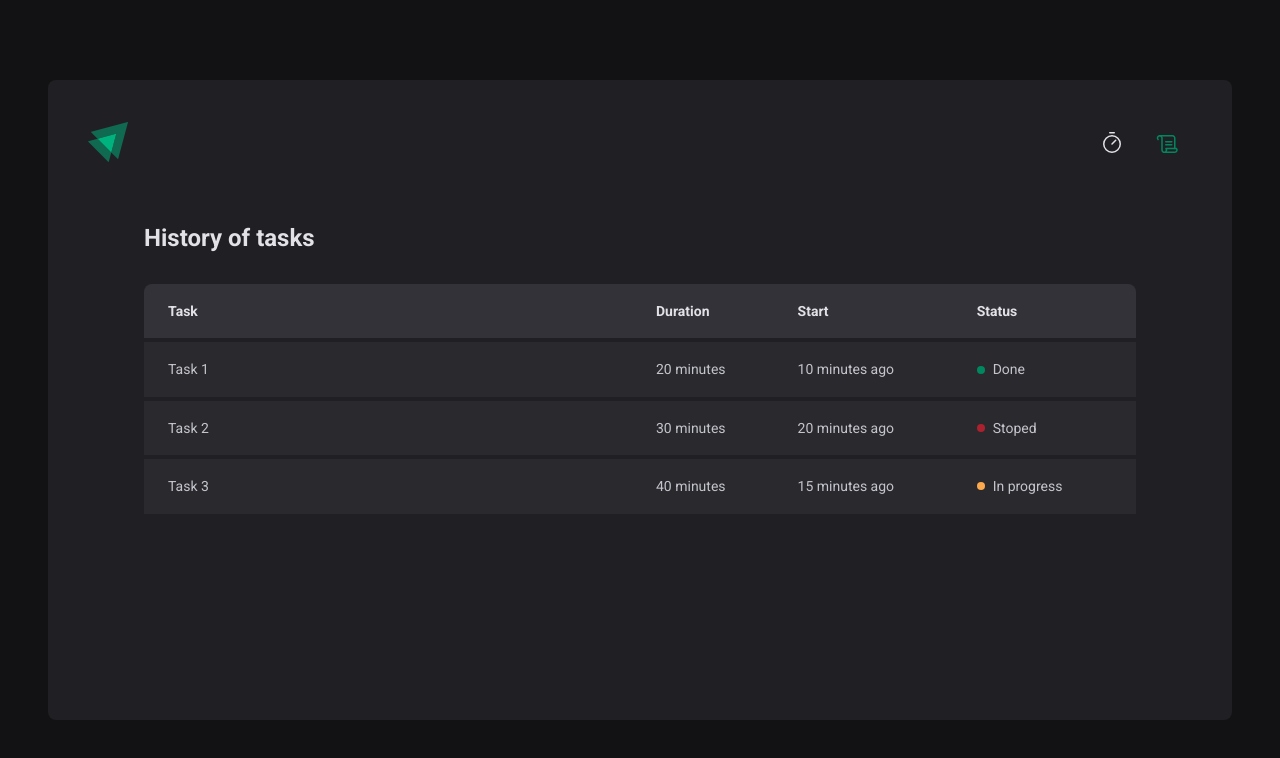
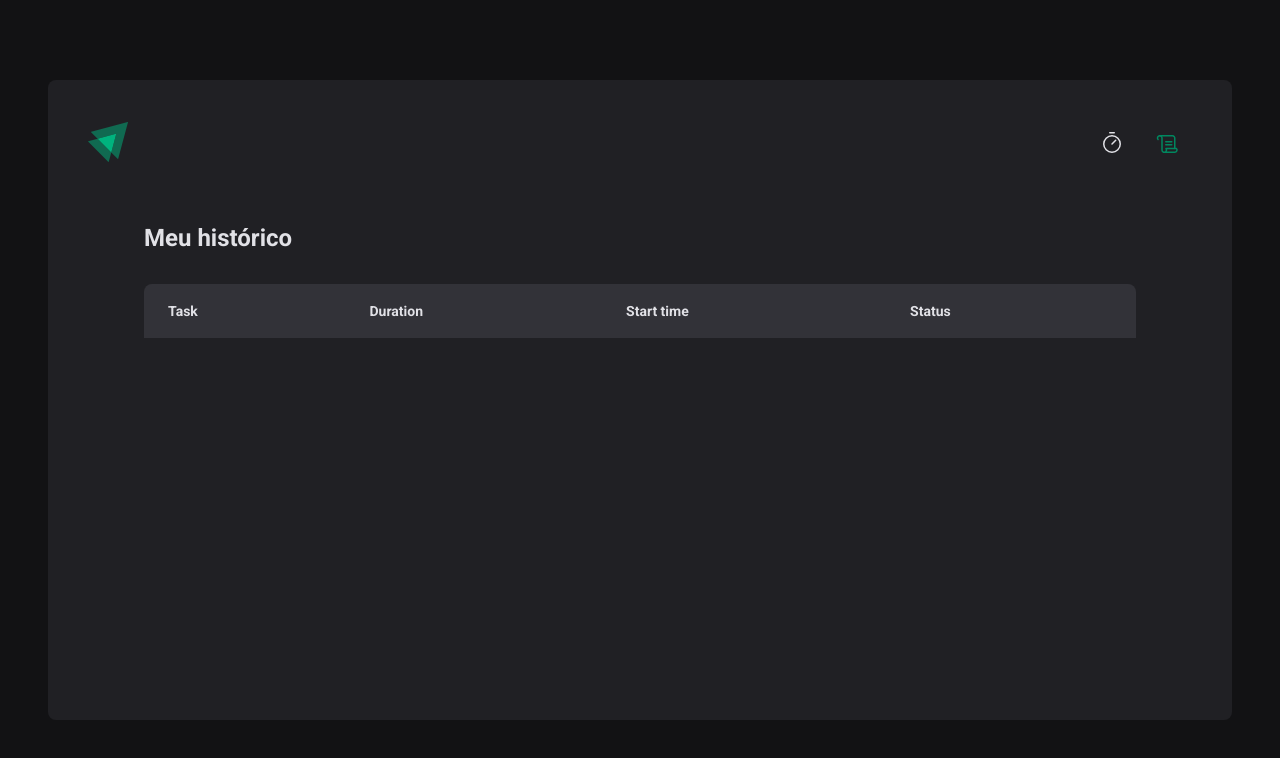
Before and after one commit to laizeferraz/TaskTimer, a React (Vite) app: page /history in a window 1280 px wide. Shown: the top 758 px of the page. Built offline with nearby package versions, Linux system fonts and the light colour scheme; the HTML template or start-up script is replaced by a standard one.

Commit message:
add context

```diff
--- a/src/App.tsx
+++ b/src/App.tsx
@@ -4,12 +4,15 @@ import { ThemeProvider } from 'styled-components'
 import { GlobalStyle } from './styles/global'
 import { defaultTheme } from './styles/themes/default'
 import { Router } from './Router'
+import { CyclesContextProvider } from './contexts/CycleContext'
 
 function App() {
   return (
     <ThemeProvider theme={defaultTheme}>
       <BrowserRouter>
-        <Router />
+        <CyclesContextProvider>
+          <Router />
+        </CyclesContextProvider>
       </BrowserRouter>
       <GlobalStyle />
     </ThemeProvider>
--- a/src/pages/History/index.tsx
+++ b/src/pages/History/index.tsx
@@ -1,9 +1,14 @@
+import { useContext } from 'react'
+import { formatDistanceToNow } from 'date-fns'
 import { HistoryContainer, HistoryList, Status } from './styles'
+import { CyclesContext } from '../../contexts/CycleContext'
 
 export function History() {
+  const { cycles } = useContext(CyclesContext)
+
   return (
     <HistoryContainer>
-      <h1>History of tasks</h1>
+      <h1>Meu histórico</h1>
 
       <HistoryList>
         <table>
@@ -11,35 +16,43 @@ export function History() {
             <tr>
               <th>Task</th>
               <th>Duration</th>
-              <th>Start</th>
+              <th>Start time</th>
               <th>Status</th>
             </tr>
           </thead>
           <tbody>
-            <tr>
-              <td>Task 1</td>
-              <td>20 minutes</td>
-              <td>10 minutes ago</td>
-              <td>
-                <Status statusColor="green">Done</Status>
-              </td>
-            </tr>
-            <tr>
-              <td>Task 2</td>
-              <td>30 minutes</td>
-              <td>20 minutes ago</td>
-              <td>
-                <Status statusColor="red">Stoped</Status>
-              </td>
-            </tr>
-            <tr>
-              <td>Task 3</td>
-              <td>40 minutes</td>
-              <td>15 minutes ago</td>
-              <td>
-                <Status statusColor="yellow">In progress</Status>
-              </td>
-            </tr>
+            {cycles.map((cycle) => {
+              return (
+                <tr key={cycle.id}>
+                  <td>{cycle.task}</td>
+                  <td>{cycle.minutesAmount} minutes</td>
+                  <td>
+                    {formatDistanceToNow(new Date(cycle.startDate), {
+                      addSuffix: true,
+                    })}
+                  </td>
+                  <td>
+                    {cycle.finishedDate && (
+                      <Status as="span" statusColor="green">
+                        Finished
+                      </Status>
+                    )}
+
+                    {cycle.interruptedDate && (
+                      <Status as="span" statusColor="red">
+                        Stoped
+                      </Status>
+                    )}
+
+                    {!cycle.finishedDate && !cycle.interruptedDate && (
+                      <Status as="span" statusColor="yellow">
+                        In progress
+                      </Status>
+                    )}
+                  </td>
+                </tr>
+              )
+            })}
           </tbody>
         </table>
       </HistoryList>
--- a/src/pages/Home/components/Countdown/index.tsx
+++ b/src/pages/Home/components/Countdown/index.tsx
@@ -1,12 +1,72 @@
+import { differenceInSeconds } from 'date-fns'
+import { useContext, useEffect } from 'react'
 import { CountdownContainer, Separator } from './styles'
-export function Countsdown() {
+import { CyclesContext } from '../../../../contexts/CycleContext'
+
+export function Countdown() {
+  const {
+    activeCycle,
+    activeCycleId,
+    markCurrentCycleAsFinished,
+    amountSecondsPassed,
+    setSecondsPassed,
+  } = useContext(CyclesContext)
+
+  const totalSeconds = activeCycle ? activeCycle.minutesAmount * 60 : 0
+
+  useEffect(() => {
+    let interval: number
+
+    if (activeCycle) {
+      interval = setInterval(() => {
+        const secondsDifference = differenceInSeconds(
+          new Date(),
+          new Date(activeCycle.startDate),
+        )
+
+        if (secondsDifference >= totalSeconds) {
+          markCurrentCycleAsFinished()
+
+          setSecondsPassed(totalSeconds)
+          clearInterval(interval)
+        } else {
+          setSecondsPassed(secondsDifference)
+        }
+      }, 1000)
+    }
+
+    return () => {
+      clearInterval(interval)
+    }
+  }, [
+    activeCycle,
+    totalSeconds,
+    activeCycleId,
+    setSecondsPassed,
+    markCurrentCycleAsFinished,
+  ])
+
+  const currentSeconds = activeCycle ? totalSeconds - amountSecondsPassed : 0
+
+  const minutesAmount = Math.floor(currentSeconds / 60)
+  const secondsAmount = currentSeconds % 60
+
+  const minutes = String(minutesAmount).padStart(2, '0')
+  const seconds = String(secondsAmount).padStart(2, '0')
+
+  useEffect(() => {
+    if (activeCycle) {
+      document.title = `${minutes}:${seconds}`
+    }
+  }, [minutes, seconds, activeCycle])
+
   return (
     <CountdownContainer>
-      <span>0</span>
-      <span>0</span>
+      <span>{minutes[0]}</span>
+      <span>{minutes[1]}</span>
       <Separator>:</Separator>
-      <span>0</span>
-      <span>0</span>
+      <span>{seconds[0]}</span>
+      <span>{seconds[1]}</span>
     </CountdownContainer>
   )
 }
--- a/src/pages/Home/components/NewCycleForm/index.tsx
+++ b/src/pages/Home/components/NewCycleForm/index.tsx
@@ -1,12 +1,21 @@
 import { FormContainer, MinutesAmountInput, TaskInput } from './styles'
+import { useContext } from 'react'
+import { useFormContext } from 'react-hook-form'
+import { CyclesContext } from '../../../../contexts/CycleContext'
+
 export function NewCycleForm() {
+  const { activeCycle } = useContext(CyclesContext)
+  const { register } = useFormContext()
+
   return (
     <FormContainer>
-      <label htmlFor="task">I am going t work on</label>
+      <label htmlFor="task">I am going to work on</label>
       <TaskInput
         id="task"
         list="task-suggestions"
         placeholder="Give a name to your task"
+        disabled={!!activeCycle}
+        {...register('task')}
       />
 
       <datalist id="task-suggestions">
@@ -24,6 +33,8 @@ export function NewCycleForm() {
         step={5}
         min={5}
         max={60}
+        disabled={!!activeCycle}
+        {...register('minutesAmount', { valueAsNumber: true })}
       />
 
       <span>minutes.</span>
--- a/src/pages/Home/index.tsx
+++ b/src/pages/Home/index.tsx
@@ -1,19 +1,69 @@
-import { Play } from 'phosphor-react'
+import { HandPalm, Play } from 'phosphor-react'
+import { FormProvider, useForm } from 'react-hook-form'
+import { zodResolver } from '@hookform/resolvers/zod'
+import * as zod from 'zod'
+import { useContext } from 'react'
 
-import { HomeContainer, StartCountdownButton } from './styles'
+import {
+  HomeContainer,
+  StartCountdownButton,
+  StopCountdownButton,
+} from './styles'
 import { NewCycleForm } from './components/NewCycleForm'
-import { Countsdown } from './components/Countdown'
+import { Countdown } from './components/Countdown'
+import { CyclesContext } from '../../contexts/CycleContext'
+
+const newCycleFormValidationSchema = zod.object({
+  task: zod.string().min(1, 'Give a name to your task.'),
+  minutesAmount: zod
+    .number()
+    .min(5, 'The cycle must have at least 5 minutes.')
+    .max(60, 'The cycle must be for max of 60 minutes.'),
+})
+
+type NewCycleFormData = zod.infer<typeof newCycleFormValidationSchema>
 
 export function Home() {
+  const { activeCycle, createNewCycle, interruptCurrentCycle } =
+    useContext(CyclesContext)
+
+  const newCycleForm = useForm<NewCycleFormData>({
+    resolver: zodResolver(newCycleFormValidationSchema),
+    defaultValues: {
+      task: '',
+      minutesAmount: 0,
+    },
+  })
+
+  const { handleSubmit, watch, reset } = newCycleForm
+
+  function handleCreateNewCycle(data: NewCycleFormData) {
+    createNewCycle(data)
+    reset()
+  }
+
+  const task = watch('task')
+  const isSubmitDisable = !task
+
   return (
     <HomeContainer>
-      <form>
-        <NewCycleForm />
-        <Countsdown />
-        <StartCountdownButton type="submit">
-          <Play size={24} />
-          Start
-        </StartCountdownButton>
+      <form onSubmit={handleSubmit(handleCreateNewCycle)}>
+        <FormProvider {...newCycleForm}>
+          <NewCycleForm />
+        </FormProvider>
+        <Countdown />
+
+        {activeCycle ? (
+          <StopCountdownButton onClick={interruptCurrentCycle} type="button">
+            <HandPalm size={24} />
+            Stop
+          </StopCountdownButton>
+        ) : (
+          <StartCountdownButton disabled={isSubmitDisable} type="submit">
+            <Play size={24} />
+            Start
+          </StartCountdownButton>
+        )}
       </form>
     </HomeContainer>
   )
```
